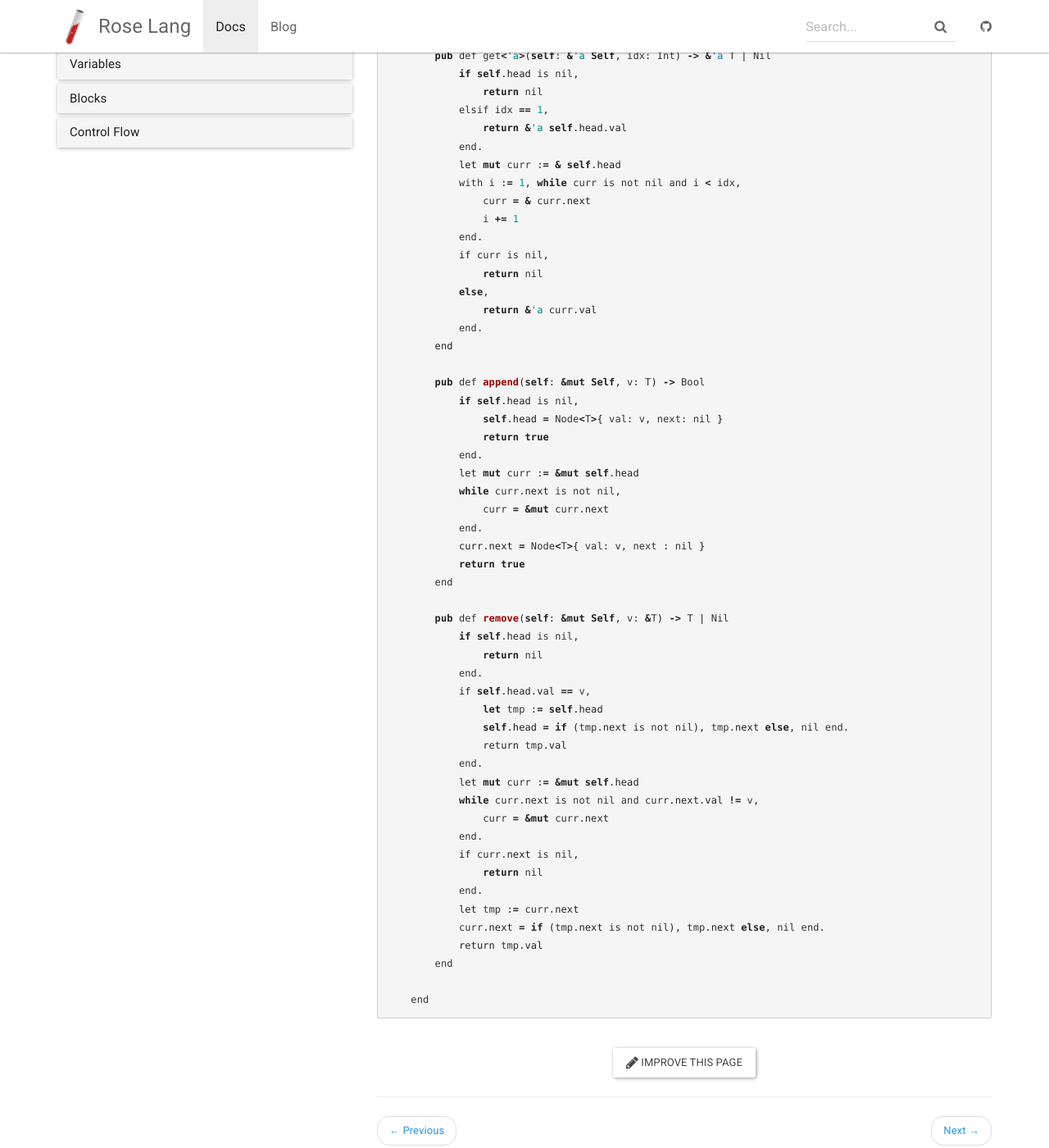
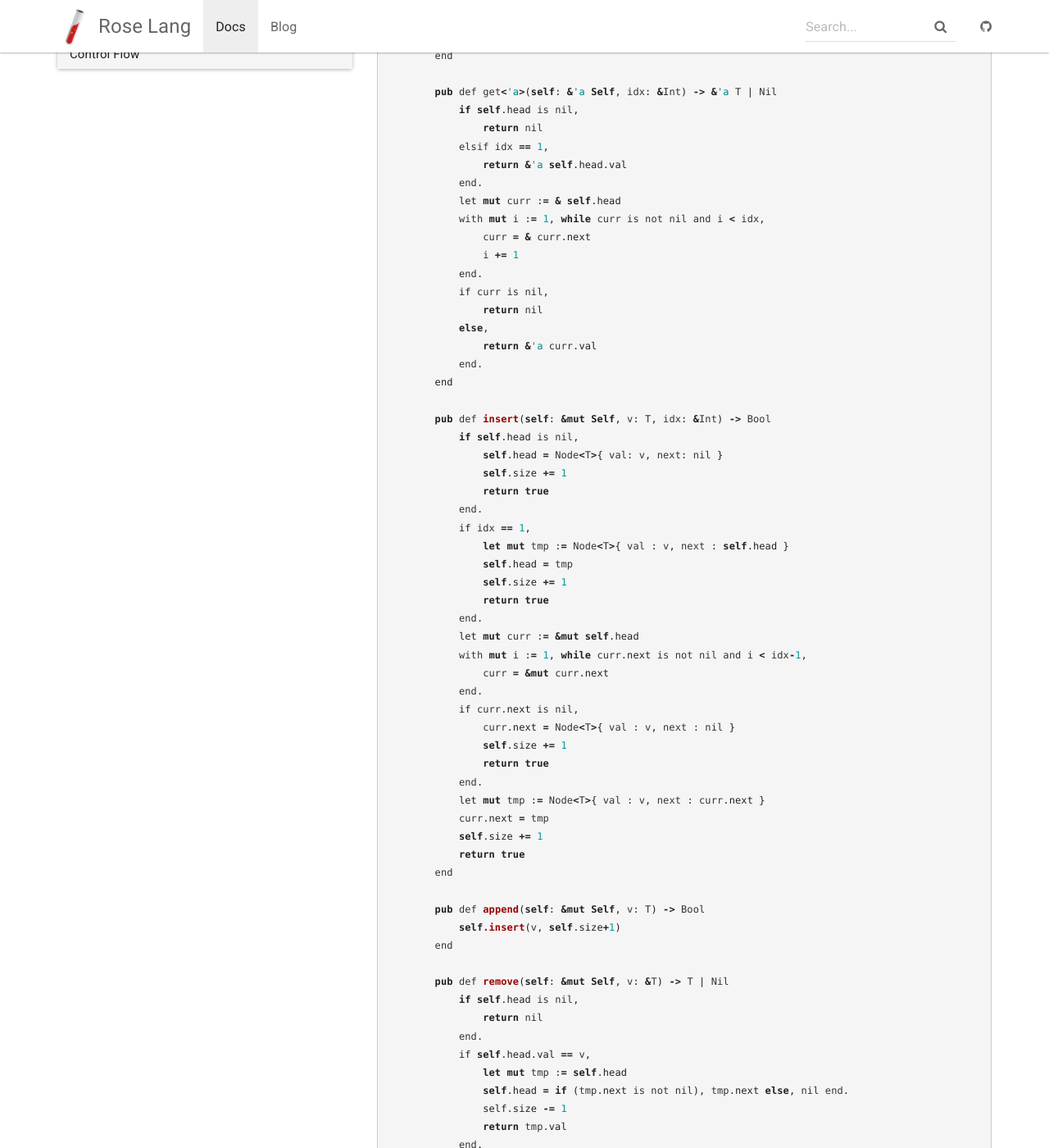
Before and after one commit to ttowncompiled/Rose, a Jekyll site: the page built from _docs/linked-list.md, in a window 1280 px wide and 1400 px high, scrolled down 426 px. Shown: the whole window at 82% size. Built offline with Jekyll 4.4.1, drawn with Linux system fonts in a browser that asks for light colours; nearby versions of some CDN libraries; some of the changed text lies outside the part shown.

```diff
--- a/_docs/linked-list.md
+++ b/_docs/linked-list.md
@@ -10,21 +10,23 @@ permalink: /docs/linked-list/
     }
 
     class LinkedList<T>
-        mut head: Node<T>
+        mut head: Node<T> | Nil
+        mut size: Int
 
-        pub LinkedList(self: Self) -> Self
+        pub LinkedList(mut self: Self) -> Self
             self.head = nil
+            self.size = 0
             self
         end
 
-        pub def get<'a>(self: &'a Self, idx: Int) -> &'a T | Nil
+        pub def get<'a>(self: &'a Self, idx: &Int) -> &'a T | Nil
             if self.head is nil,
                 return nil
             elsif idx == 1,
                 return &'a self.head.val
             end.
             let mut curr := & self.head
-            with i := 1, while curr is not nil and i < idx,
+            with mut i := 1, while curr is not nil and i < idx,
                 curr = & curr.next
                 i += 1
             end.
@@ -35,17 +37,35 @@ permalink: /docs/linked-list/
             end.
         end
 
-        pub def append(self: &mut Self, v: T) -> Bool
+        pub def insert(self: &mut Self, v: T, idx: &Int) -> Bool
             if self.head is nil,
                 self.head = Node<T>{ val: v, next: nil }
+                self.size += 1
+                return true
+            end.
+            if idx == 1,
+                let mut tmp := Node<T>{ val : v, next : self.head }
+                self.head = tmp
+                self.size += 1
                 return true
             end.
             let mut curr := &mut self.head
-            while curr.next is not nil,
+            with mut i := 1, while curr.next is not nil and i < idx-1,
                 curr = &mut curr.next
             end.
-            curr.next = Node<T>{ val: v, next : nil }
+            if curr.next is nil,
+                curr.next = Node<T>{ val : v, next : nil }
+                self.size += 1
+                return true
+            end.
+            let mut tmp := Node<T>{ val : v, next : curr.next }
+            curr.next = tmp
+            self.size += 1
             return true
+        end
+
+        pub def append(self: &mut Self, v: T) -> Bool
+            self.insert(v, self.size+1)
         end
 
         pub def remove(self: &mut Self, v: &T) -> T | Nil
@@ -53,8 +73,9 @@ permalink: /docs/linked-list/
                 return nil
             end.
             if self.head.val == v,
-                let tmp := self.head
+                let mut tmp := self.head
                 self.head = if (tmp.next is not nil), tmp.next else, nil end.
+                self.size -= 1
                 return tmp.val
             end.
             let mut curr := &mut self.head
@@ -64,8 +85,9 @@ permalink: /docs/linked-list/
             if curr.next is nil,
                 return nil
             end.
-            let tmp := curr.next
+            let mut tmp := curr.next
             curr.next = if (tmp.next is not nil), tmp.next else, nil end.
+            self.size -= 1
             return tmp.val
         end
 
```
Also changed, not shown: _data/docs.yml (+11 -0 lines), _docs/single-responsibility-principle.md (added, +353 -0 lines).
